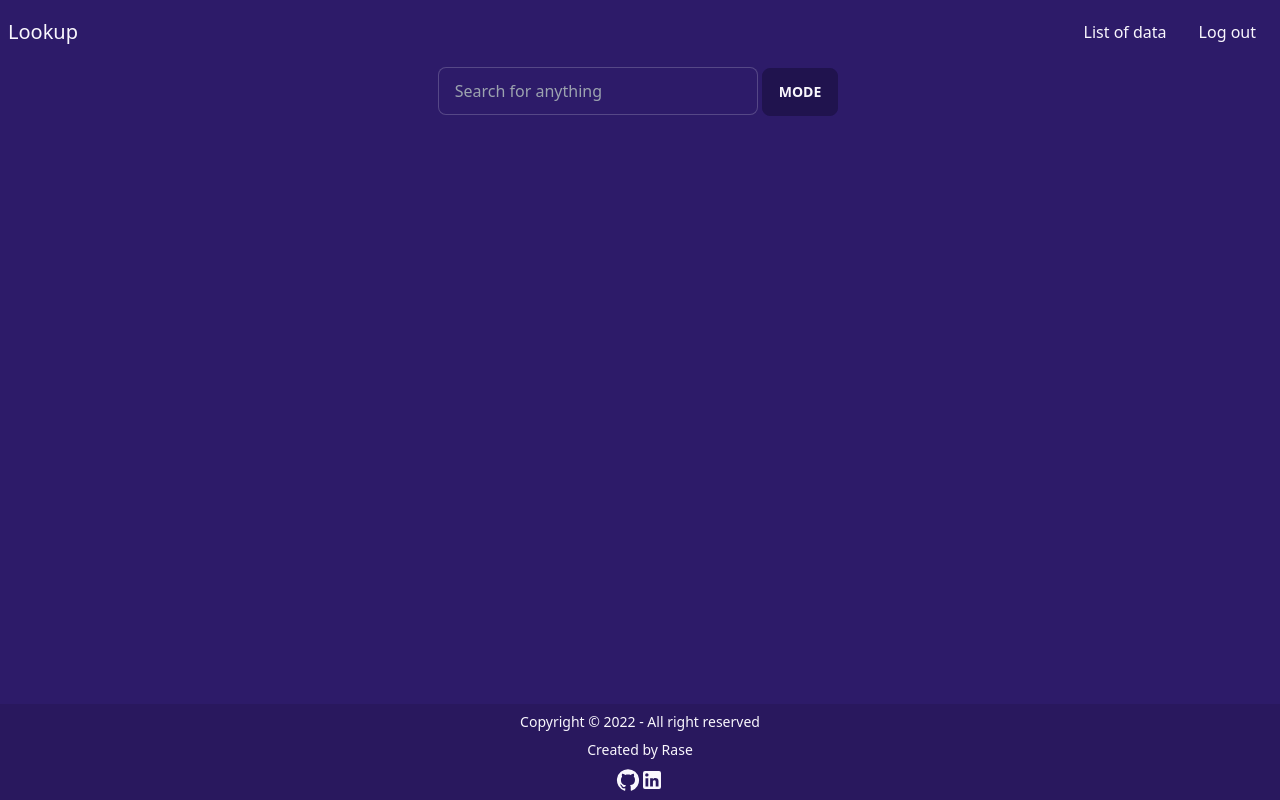
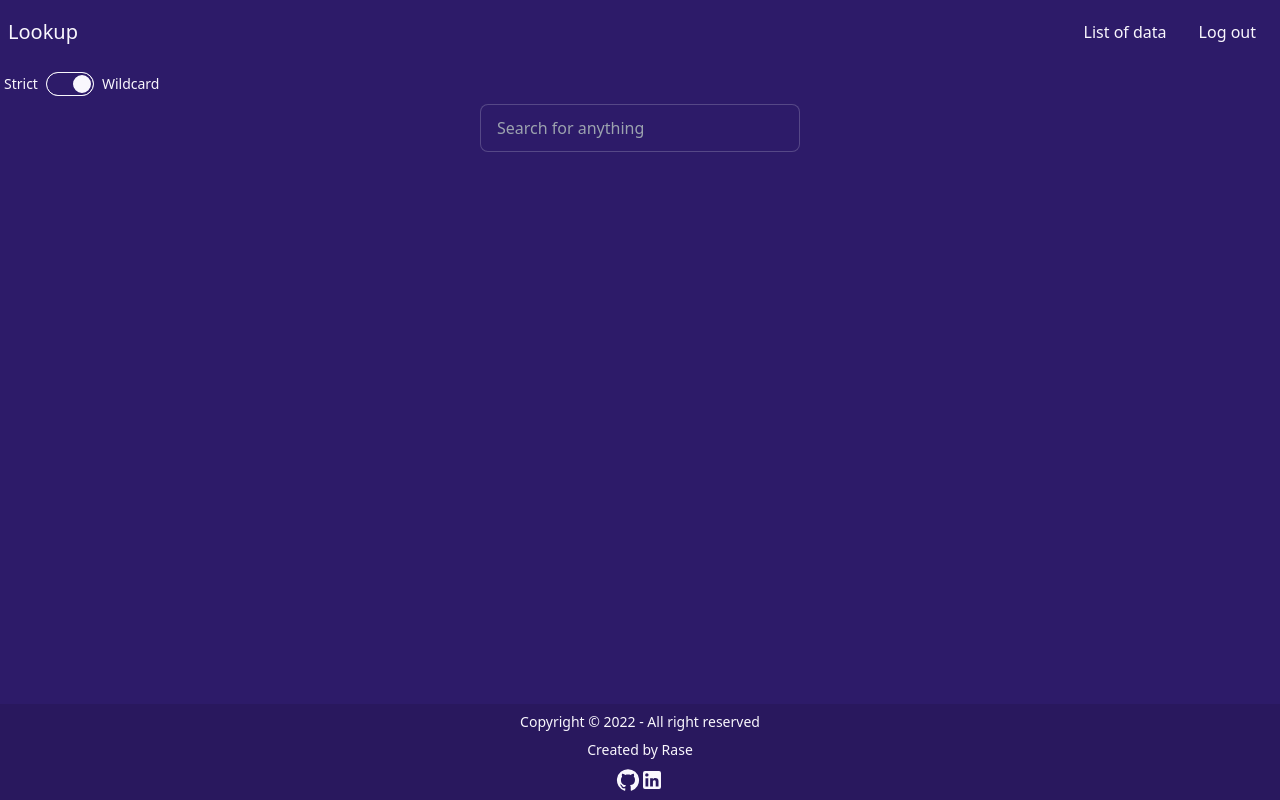
Before and after one commit to 52617365/Lookup, a Next.js app: page /lookup in a window 1280 px wide. Built offline with nearby package versions, Linux system fonts and the light colour scheme.

Commit message:
css added for toggleable button. position it next.
Signed-off-by: mustafabroski <youremail@yourdomain.com>

```diff
--- a/components/Dropdown.tsx
+++ b/components/Dropdown.tsx
@@ -14,9 +14,9 @@ export default function Dropdown({
                 tabIndex={0}
                 className="dropdown-content menu p-2 shadow bg-base-100 rounded-box w-52"
             >
-        {dropdownItems.map((dropdownItem: string) => {
+                {dropdownItems.map((dropdownItem: string, index: number) => {
                     return (
-            <li>
+                        <li key={index}>
                             <a>{dropdownItem}</a>
                         </li>
                     );
--- /dev/null
+++ b/components/LookupOptions.tsx
@@ -0,0 +1,7 @@
+import ToggleButton from "./Toggle";
+
+export default function LookupOptions() {
+    return (
+        <ToggleButton leftText={"Strict"} rightText={"Wildcard"}/>
+    )
+}
--- /dev/null
+++ b/components/Toggle.tsx
@@ -0,0 +1,11 @@
+export default function ToggleButton({leftText, rightText}: { leftText: string, rightText: string }) {
+    return (
+        <div className="form-control w-9">
+            <label className="label cursor-pointer">
+                <span className="label-text pr-2">{leftText}</span>
+                <input type="checkbox" className="toggle" checked/>
+                <span className="label-text pl-2">{rightText}</span>
+            </label>
+        </div>
+    )
+}
--- a/pages/lookup.tsx
+++ b/pages/lookup.tsx
@@ -1,17 +1,18 @@
-import { NextPage } from "next/types";
+import {NextPage} from "next/types";
 import Topnav from "../components/Topnav";
 import TextInput from "../components/TextInput";
-import Dropdown from "../components/Dropdown";
+import LookupOptions from "../components/LookupOptions";
 
 const Lookup: NextPage = () => {
-  const dropDownItems = ["Strict", "Wildcard"];
     return (
         <>
-      <Topnav />
+            <Topnav/>
             <div className="w-full">
                 <div className="text-center">
-          <TextInput placeholderText="Search for anything" />
-          <Dropdown dropdownText="Mode" dropdownItems={dropDownItems} />
+                    <span className={"w-1/3"}>
+                        <LookupOptions/>
+                    </span>
+                    <TextInput placeholderText="Search for anything"/>
                 </div>
             </div>
         </>
```
Lines whose indentation alone changed are shown as unchanged.
